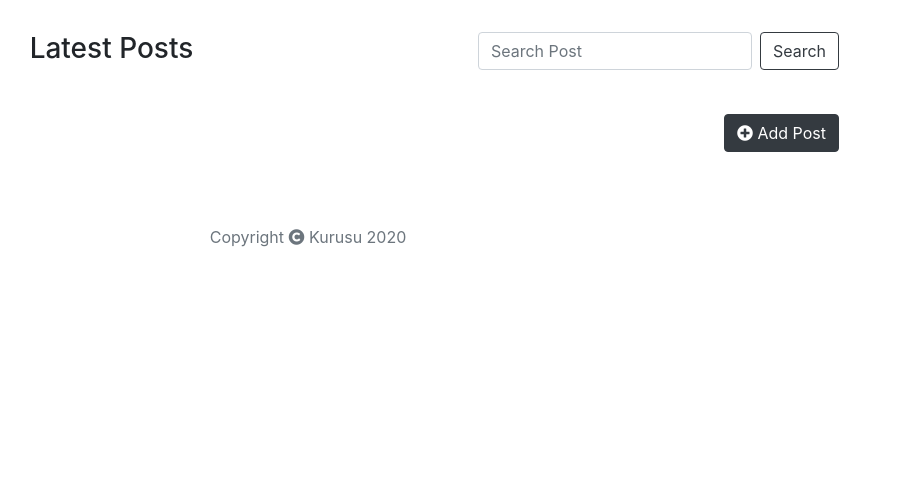
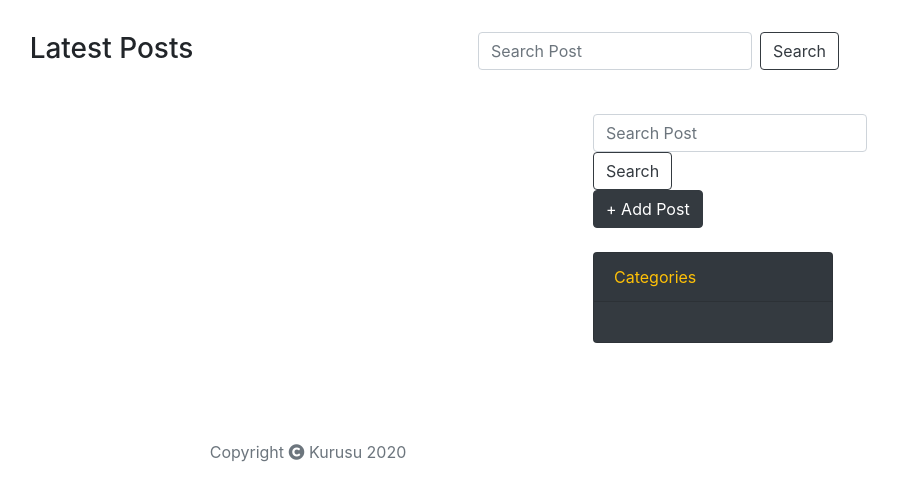
Before and after one commit to fkurusu7/fer.codes, a Django app: page /blog/ in a window 1280 px wide. Shown: the part 80-581 px from the top of the page, without its empty margins (332-1230 px from the left). Run offline with Django 3.2, Linux system fonts and the light colour scheme; data that the repository does not hold is empty; some libraries are stand-ins or nearby versions.

Commit message:
add categories side

```diff
--- a/blog/views.py
+++ b/blog/views.py
@@ -12,13 +12,16 @@ def posts(request):
     paginator = Paginator(posts, 10)
     page = request.GET.get('page')
     paged_posts = paginator.get_page(page)
-    context = {'posts': paged_posts}
+
+    categories = Category.objects.all()
+    context = {'posts': paged_posts, 'categories': categories }
     return render(request, 'blog/posts.html', context)
 
 
 def post_detail(request, post_id):
     post = get_object_or_404(Post, pk=post_id)
-    context = { 'post': post, 'categories': post.categories }
+    categories = Category.objects.all()
+    context = { 'post': post, 'categories': categories }
     return render(request, 'blog/post_detail.html', context)
 
 
@@ -101,6 +104,7 @@ def get_opt_photos(request):
     return photo_1, photo_2, photo_3, photo_4, photo_5, photo_6
 
 def get_categories(request):
+    # https://docs.djangoproject.com/en/3.1/topics/db/examples/many_to_many/
     # Categories from CHECKBOXES
     if not request.POST.get('category_checkbox'):
         categories_checkbox = []
--- a/templates/blog/posts.html
+++ b/templates/blog/posts.html
@@ -31,7 +31,7 @@
             <h2 class="mb-0">
               <button class="text-warning btn btn-link btn-block text-left text-decoration-none" type="button"
                 data-toggle="collapse" data-target="#collapse{{ post.id }}" aria-expanded="false" aria-controls="collapse{{ post.id }}">
-                {{ post.title|capfirst }}
+                {{ post.title | capfirst }}
                 <span class="float-right">
                   <small class="text-muted">Posted {{ post.created | naturaltime }}  </small>
                   <i class="fas fa-plus-circle"></i>
@@ -60,8 +60,7 @@
 
   <!-- ADMIN(implement later) / ADD button / Tags-->
   <div class="col-sm-3">
-    <a href="{% url 'add_post' %}" class="mr-4 float-right btn btn-dark btn-md" role="button"><i class="fas fa-plus-circle"></i> Add Post</a>
-    <!-- Add TAGS -->
+    {% include 'partials/_sides.html' %}
   </div>
 </div>
 
--- /dev/null
+++ b/templates/partials/_categories.html
@@ -0,0 +1,8 @@
+<div class="card text-warning bg-dark my-4" style="width: 15rem;">
+  <div class="card-header">Categories</div>
+  <div class="card-body">
+    {% for category in categories %}
+      <a href="#" class="badge badge-warning m-2 p-2 dispaly-3">{{ category.name | capfirst }}</a>
+    {% endfor %}
+  </div>
+</div>
--- /dev/null
+++ b/templates/partials/_sides.html
@@ -0,0 +1,15 @@
+<div class="row">
+  <form class="form-inline my-2 my-lg-0 clear-fix float-right mr-3">
+    <input class="form-control mr-sm-2" type="search" placeholder="Search Post" aria-label="Search">
+    <button class="btn btn-outline-dark my-2 my-sm-0" type="submit">Search</button>
+  </form>
+</div>
+
+<div class="row">
+  <a href="#" class="mr-4 float-right btn btn-dark btn-md" role="button">+ Add Post</a>
+</div>
+
+<!-- Section Categories -->
+<div class="row">
+  {% include 'partials/_categories.html' %}
+</div>
```
Also changed, not shown: templates/blog/post_detail.html (+1 -6 lines).
